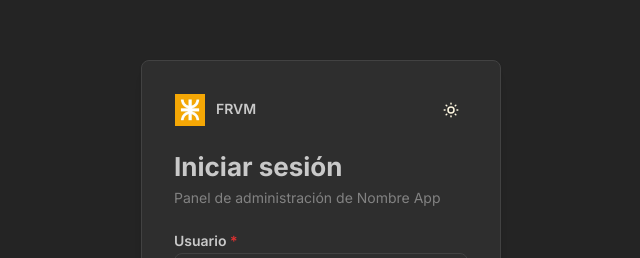
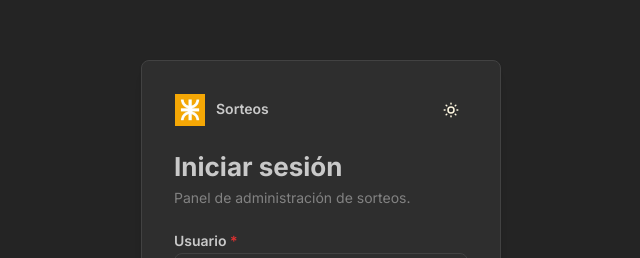
Before and after one commit to ignamosconi/sorteo-juegos-front, a React (Vite) app: page /login in a window 1280 px wide. Shown: the part 145-403 px from the top of the page, without its empty margins (319-959 px from the left). Built offline with nearby package versions, Linux system fonts and the light colour scheme; no server answers.

Commit message:
updated login page

```diff
--- a/src/pages/LoginPage.tsx
+++ b/src/pages/LoginPage.tsx
@@ -14,8 +14,6 @@ import { useAuthStore } from '@/store/authStore';
 import { ThemeToggle } from '@/components/ui/ThemeToggle';
 import logoUtn from '@/assets/logo-utn.png';
 import type { Admin2faSetupResponse } from '@/types/api.types';
-import { ENV } from '@/config/env';
-
 
 type LoginStep = 'credentials' | 'setup_2fa' | 'validate_2fa';
 
@@ -225,7 +223,7 @@ export function LoginPage() {
         <Group justify="space-between" align="center" mb="xs">
           <Group gap="xs">
             <Image src={logoUtn} w={32} h={32} fit="contain" />
-            <Text fw={600} size="sm">FRVM</Text>
+            <Text fw={600} size="sm">Sorteos</Text>
           </Group>
           <ThemeToggle />
         </Group>
@@ -253,7 +251,7 @@ export function LoginPage() {
         {step === 'credentials' && (
           <>
             <Title order={2} mb={4} mt="sm">Iniciar sesión</Title>
-            <Text size="sm" c="dimmed" mb="lg">Panel de administración de {ENV.APP_NAME}</Text>
+            <Text size="sm" c="dimmed" mb="lg">Panel de administración de sorteos.</Text>
             <form onSubmit={(e) => void handleCredentials(e)}>
               <TextInput
                 label="Usuario"
```
